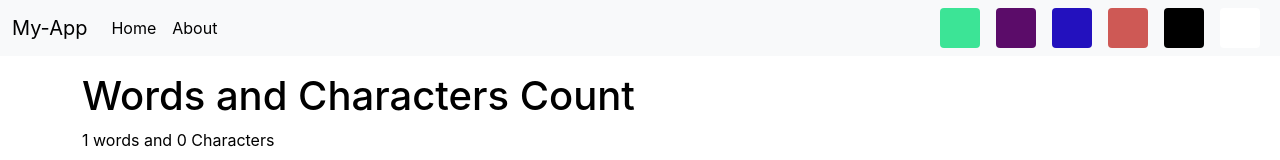
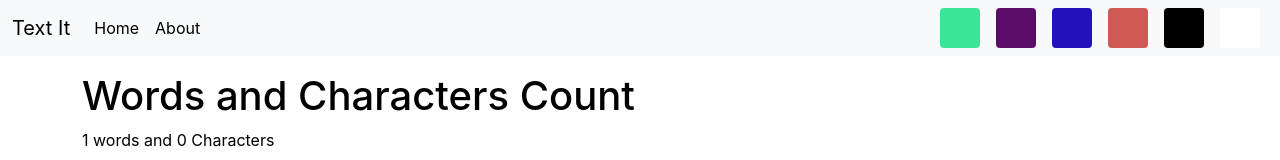
Before and after one commit to theav21/firstreact, a React (Create React App) app: page / in a window 1280 px wide. Shown: the top 160 px of the page. Built offline with nearby package versions, Linux system fonts and the light colour scheme.

Commit message:
changed the name of app , changed title and favicon

```diff
--- a/public/index.html
+++ b/public/index.html
@@ -2,14 +2,14 @@
 <html lang="en">
   <head>
     <meta charset="utf-8" />
-    <link rel="icon" href="%PUBLIC_URL%/favicon.ico" />
+    <link rel="icon" href="%PUBLIC_URL%/text.png" />
     <meta name="viewport" content="width=device-width, initial-scale=1" />
     <meta name="theme-color" content="#000000" />
     <meta
       name="description"
       content="Web site created using create-react-app"
     />
-    <link rel="apple-touch-icon" href="%PUBLIC_URL%/logo192.png" />
+    <link rel="apple-touch-icon" href="%PUBLIC_URL%/t.png" />
     <!--
       manifest.json provides metadata used when your web app is installed on a
       user's mobile device or desktop. See https://developers.google.com/web/fundamentals/web-app-manifest/
@@ -27,7 +27,7 @@
 
     <link href="https://cdn.jsdelivr.net/npm/bootstrap@5.0.2/dist/css/bootstrap.min.css" rel="stylesheet"
       integrity="sha384-EVSTQN3/azprG1Anm3QDgpJLIm9Nao0Yz1ztcQTwFspd3yD65VohhpuuCOmLASjC" crossorigin="anonymous">
-    <title>React App</title>
+    <title>Text It</title>
   </head>
   <body>
     <noscript>You need to enable JavaScript to run this app.</noscript>
--- a/src/App.js
+++ b/src/App.js
@@ -90,7 +90,7 @@ function App() {
   return (
     <>
       <Navbar
-        title="My-App"
+        title="Text It"
         mode={mode}
         toggleLight={toggleLight}
         toggleDark={toggleDark}
```
Also changed, not shown: public/text.png (added).
